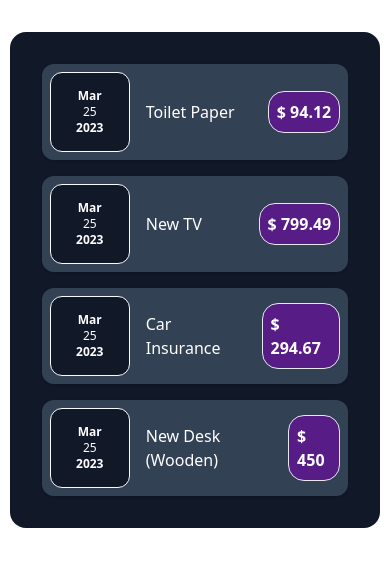
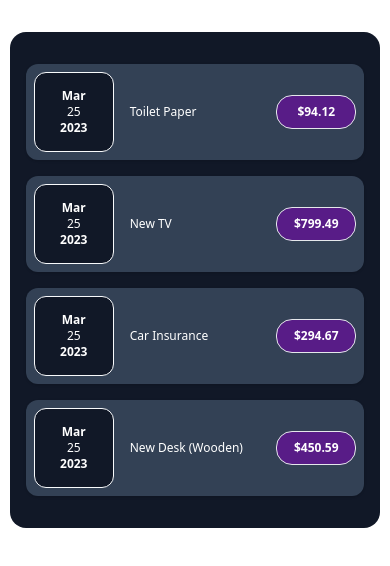
Before and after one commit to Rickyriski666/learn-react, a React (Vite) app: page / in a window 390 px wide. Shown: the top 566 px of the page. Built offline with nearby package versions, Linux system fonts and the light colour scheme.

Commit message:
responsive for expanses

```diff
--- a/src/App.jsx
+++ b/src/App.jsx
@@ -22,7 +22,7 @@ function App() {
     {
       id: "e4",
       title: "New Desk (Wooden)",
-      amount: 450,
+      amount: 450.59,
       date: new Date(2021, 5, 12),
     },
   ];
--- a/src/components/base/ListContainer.jsx
+++ b/src/components/base/ListContainer.jsx
@@ -1,16 +1,30 @@
 export default function ListContainer(props) {
   return (
     <div
-      className={`flex items-center gap-4 shadow p-2 mx-4 my-4 rounded-xl bg-slate-700 text-white`}
+      className={`flex items-center gap-4 shadow p-2 my-4 rounded-xl bg-slate-700 text-white text-xs md:text-base`}
     >
       <div className={`flex-none `}>{props.date}</div>
 
       <div className={`flex items-center flex-1 gap-4 justify-start`}>
         <h2 className={`grow`}>{props.title}</h2>
-        <div className={`font-bold border rounded-2xl p-2 bg-purple-900 `}>
-          {`$ ${props.amount}`}
+        <div
+          className={`text-center font-bold border rounded-2xl p-2 w-20 bg-purple-900 `}
+        >
+          {`$${props.amount}`}
         </div>
       </div>
     </div>
+    // <div
+    //   className={`flex items-center gap-4 shadow p-2 mx-4 my-4 rounded-xl bg-slate-700 text-white`}
+    // >
+    //   <div className={`flex-none `}>{props.date}</div>
+
+    //   <div className={`flex items-center flex-1 gap-4 justify-start`}>
+    //     <h2 className={`grow`}>{props.title}</h2>
+    //     <div className={`font-bold border rounded-2xl p-2 bg-purple-900 `}>
+    //       {`$ ${props.amount}`}
+    //     </div>
+    //   </div>
+    // </div>
   );
 }
```
